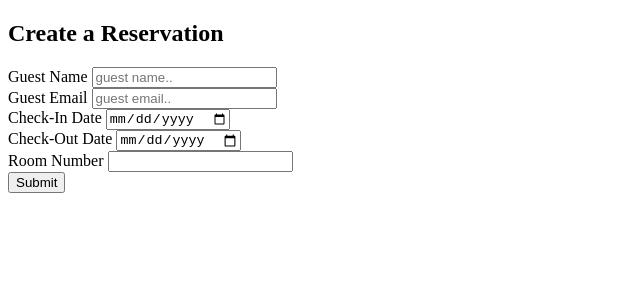
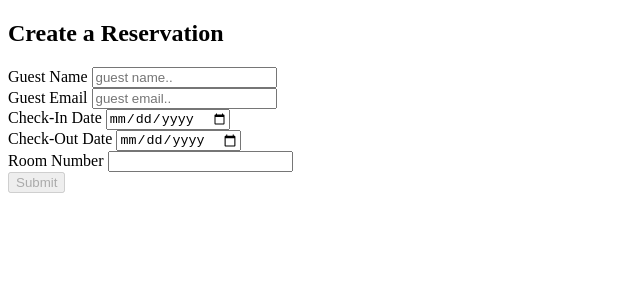
Before and after one commit to bmpmd/reservation-app, an Angular app: page /form in a window 1280 px wide. Shown: the top 300 px of the page, without its empty margins (0-640 px from the left). Built offline with nearby package versions, Linux system fonts and the light colour scheme.

Commit message:
added disabled attribute based on form valid state

```diff
--- a/src/app/reservation-form/reservation-form.component.html
+++ b/src/app/reservation-form/reservation-form.component.html
@@ -21,5 +21,5 @@
     <label>Room Number </label>
     <input formControlName="roomNumber" type="number" placeholder="" />
   </div>
-  <button type="submit">Submit</button>
+  <button [disabled]="reservationForm.invalid" type="submit">Submit</button>
 </form>
```
